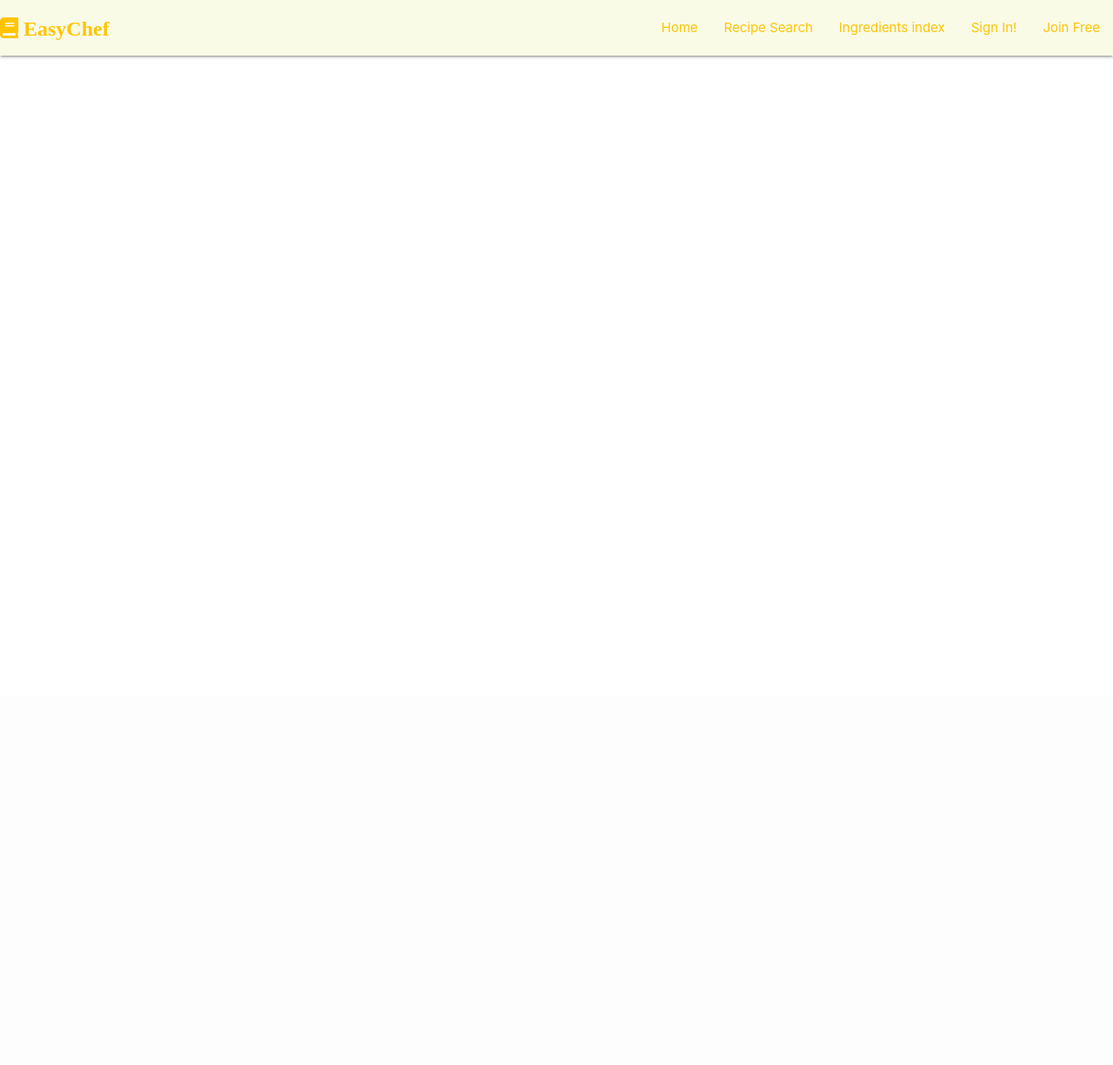
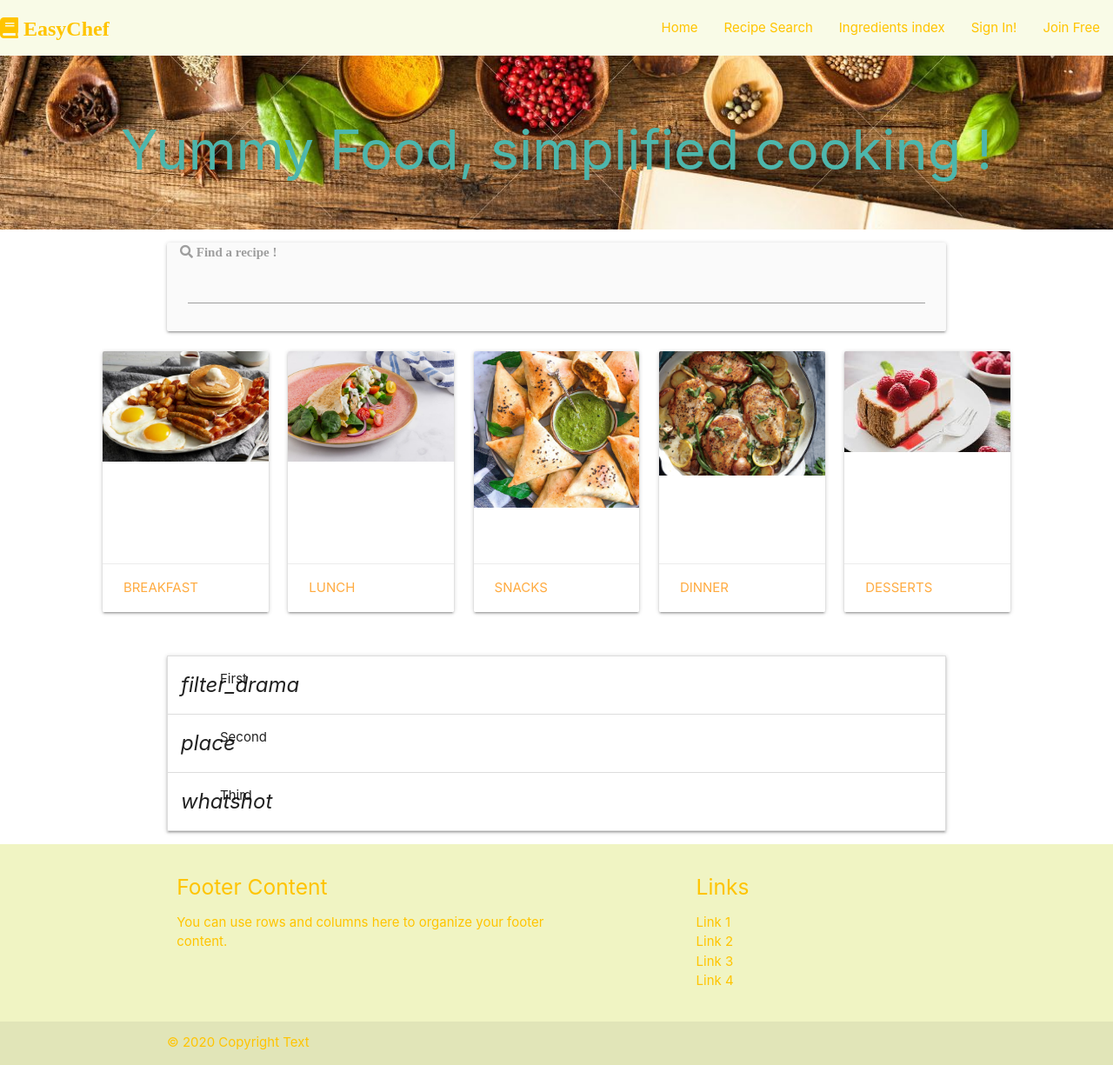
Before and after one commit to grisselfaura/Milestone-Third-Project-Data-Centric-Dev, a Flask app: page / in a window 1280 px wide. Shown: the whole page at 87% size. Before the commit the page ends 67 px from the top, so only its background shows below. Run offline with Flask 2, Linux system fonts and the light colour scheme; data that the repository does not hold is empty; some libraries are stand-ins or nearby versions.

Commit message:
Add Customization to Base.html

```diff
--- a/static/css/style.css
+++ b/static/css/style.css
@@ -5,3 +5,31 @@
 .flashes h4 {
     line-height: 2;
 }
+
+.bg-header {
+    background-image: url("../images/cookbook_background.jpg");
+    background-position: 50% 30%;
+    background-repeat: no-repeat;
+    opacity: 1;
+    background-size: cover;
+    -webkit-background-size: cover;
+    -moz-background-size: cover;
+    -o-background-size: cover;
+    display: -webkit-box;
+    display: -ms-flexbox;
+    display: flex;
+    -webkit-box-align: center;
+    -ms-flex-align: center;
+    align-items: center;
+    -webkit-box-pack: center;
+    -ms-flex-pack: center;
+    justify-content: center;
+    width: 100%;
+    height: 25vh;
+}
+
+same-size {
+    object-fit: contain;
+    height:100%;
+    align-items: center;
+}
--- a/templates/base.html
+++ b/templates/base.html
@@ -52,6 +52,79 @@
     </header>
 
     <section>
+        <!--banner -->
+        <div class="">
+            <div class="bg-header">
+                <br>
+                 <h1 class="header center-align teal-text text-lighten-2">Yummy Food, simplified cooking !</h1>
+            </div>
+            <div class="container">
+                <form action= "" method="">
+                    <div class="card-panel grey lighten-5 z-depth-1 input-field">
+                        <!-- change to search box-->
+                        <input id="search" type="search" required>
+                        <label class="label-icon" for="search"><i class="fas fa-search"> Find a recipe !</i></label>
+                        <i class="material-icons">close</i>
+                    </div>
+                </form>
+            </div>
+        </div>
+        <!--categories -->
+        <div class="row">
+            <div class="grid-example col s12 m6 offset-m1 l2  offset-l1">
+                <div class="card small">
+                    <div class="card-image">
+                        <img src="static/images/breaksfast.jpg" alt="" class="responsive-img same-size">
+                    </div>
+                    <div class="card-action">
+                        <a href="#">Breakfast</a>
+                    </div>
+                </div>
+            </div>
+            <div class="grid-example col s12 m6 l2">
+                <div class="card small">
+                    <div class="card-image">
+                        <img src="static/images/lunch.jpg" alt="lunch image" class="responsive-img same-size">
+                    </div>
+                    <div class="card-action">
+                        <a href="#">Lunch</a>
+                    </div>
+                </div>
+            </div>
+            <div class="grid-example col s12 m6 l2">
+                <div class="card small">
+                    <div class="card-image">
+                        <img src="static/images/snacks.jpg" alt="snacks image" class="responsive-img same-size">
+                    </div>
+                    <div class="card-action">
+                        <a href="#">Snacks</a>
+                    </div>
+                </div>
+            </div>
+            <div class="grid-example col s12 m6 l2">
+                <div class="card small">
+                    <div class="card-image">
+                        <img src="static/images/dinner.jpg" alt="dinner image" class="responsive-img same-size">
+                    </div>
+                    <div class="card-action">
+                        <a href="#">Dinner</a>
+                    </div>
+                </div>
+            </div>
+            <div class="grid-example col s12 m6 l2">
+                <div class="card small">
+                    <div class="card-image">
+                        <img src="static/images/desserts.jpg" alt="" class="responsive-img same-size">
+                    </div>
+                    <div class="card-action">
+                        <a href="#">Desserts</a>
+                    </div>
+                </div>
+            </div>
+        </div>
+    </section>
+
+    <section>
         <!-- flash messages-->
         {% with messages = get_flashed_messages() %}
             {% if messages %}
@@ -69,11 +142,36 @@
         {% endblock %}
     </main>
 
+    <footer class="page-footer lime lighten-4">
+          <div class="container">
+            <div class="row">
+              <div class="col l6 s12">
+                <h5 class="amber-text text-accent-3">Footer Content</h5>
+                <p class="amber-text text-accent-3">You can use rows and columns here to organize your footer content.</p>
+              </div>
+              <div class="col l4 offset-l2 s12">
+                <h5 class="amber-text text-accent-3">Links</h5>
+                <ul>
+                  <li><a class="amber-text text-accent-3" href="#!">Link 1</a></li>
+                  <li><a class="amber-text text-accent-3" href="#!">Link 2</a></li>
+                  <li><a class="amber-text text-accent-3" href="#!">Link 3</a></li>
+                  <li><a class="amber-text text-accent-3" href="#!">Link 4</a></li>
+                </ul>
+              </div>
+            </div>
+          </div>
+          <div class="footer-copyright">
+            <div class="container amber-text text-accent-3">
+            © 2020 Copyright Text
+            </div>
+          </div>
+        </footer>
 
     <script src="https://code.jquery.com/jquery-3.5.1.min.js" integrity="sha256-9/aliU8dGd2tb6OSsuzixeV4y/faTqgFtohetphbbj0=" crossorigin="anonymous"></script>
     <script src="https://cdnjs.cloudflare.com/ajax/libs/materialize/1.0.0/js/materialize.min.js"></script>
     <script src="{{ url_for('static', filename='js/script.js') }}" ></script>
     {% block scripts %}
     {% endblock %}
+
 </body>
 </html>
--- a/templates/recipes.html
+++ b/templates/recipes.html
@@ -15,4 +15,19 @@
         {{ recipe.url }}<br>
     {% endfor %}
 
+    <ul class="collapsible">
+        <li>
+        <div class="collapsible-header"><i class="material-icons">filter_drama</i>First</div>
+        <div class="collapsible-body"><span>Lorem ipsum dolor sit amet.</span></div>
+        </li>
+        <li>
+        <div class="collapsible-header"><i class="material-icons">place</i>Second</div>
+        <div class="collapsible-body"><span>Lorem ipsum dolor sit amet.</span></div>
+        </li>
+        <li>
+        <div class="collapsible-header"><i class="material-icons">whatshot</i>Third</div>
+        <div class="collapsible-body"><span>Lorem ipsum dolor sit amet.</span></div>
+        </li>
+    </ul>
+
 {% endblock %}
```
Also changed, not shown: static/images/breaksfast.jpg (added), static/images/cookbook_background.jpg (added), static/images/desserts.jpg (added), static/images/dinner.jpg (added), static/images/landing-img.jpg (added), static/images/lunch.jpg (added), static/images/snacks.jpg (added).
